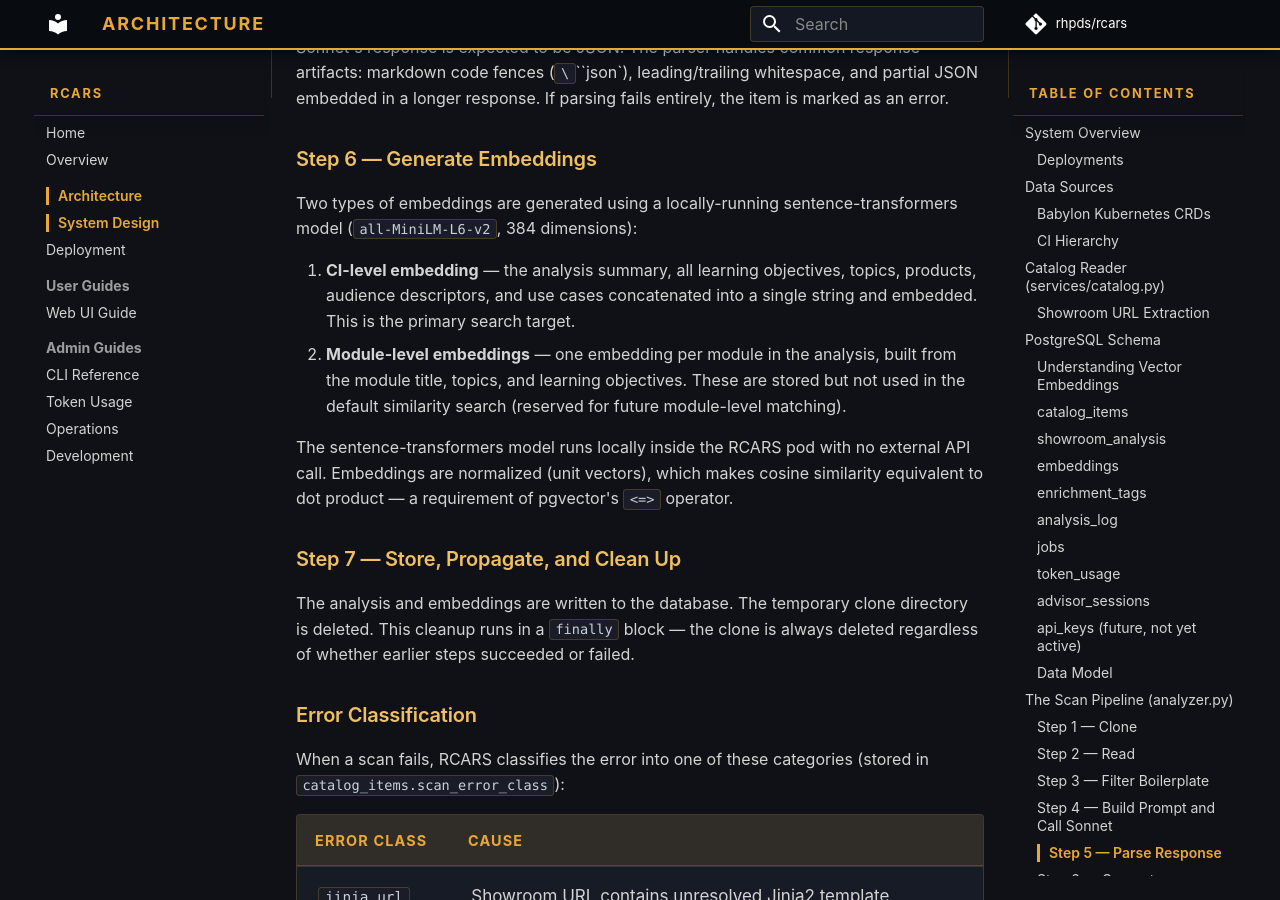
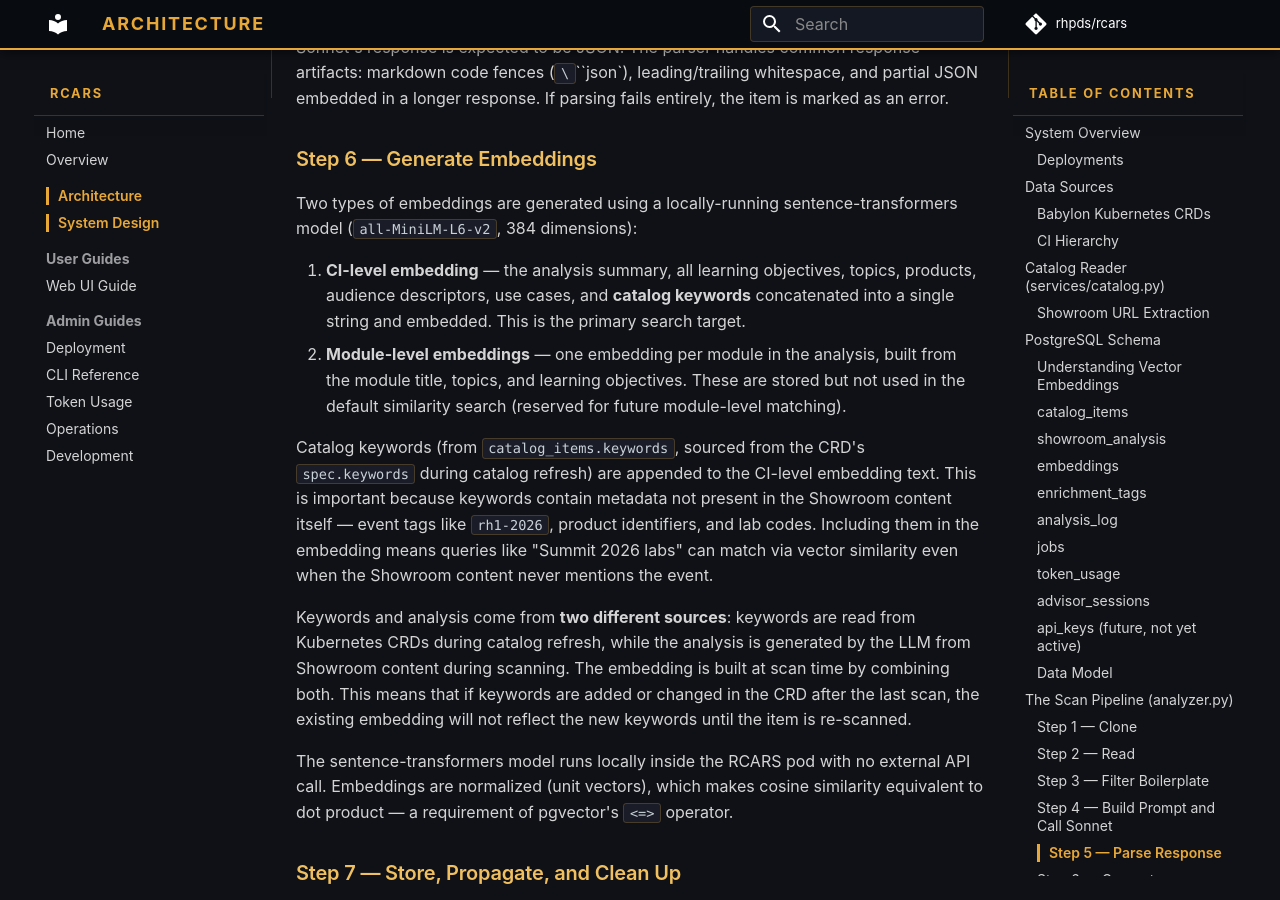
Before and after one commit to rhpds/rcars, an MkDocs documentation site: the page built from docs/architecture/system-design.md, in a window 1280 px wide and 900 px high, scrolled down 21312 px. Built offline with MkDocs 1.6.1 and Material for MkDocs 9.7.7, drawn with Linux system fonts in a browser that asks for light colours; comment, search, counter and statistics services are not loaded; some of the changed text lies outside the part shown.

Commit message:
docs: Document keyword embeddings, move deployment to admin guides
- Added keyword embedding explanation to system-design.md: how catalog
  keywords (from CRDs) are combined with analysis (from Showroom scanning)
  at embedding generation time, and why a full rescan is needed after
  keywords are added
- Updated embeddings table description to include catalog keywords
- Moved deployment.md from Architecture to Admin Guides section
- Updated cross-references in system-design.md and index.md

Co-Authored-By: Claude Opus 4.6 (1M context) <noreply@anthropic.com>

```diff
--- a/docs/architecture/system-design.md
+++ b/docs/architecture/system-design.md
@@ -228,7 +228,7 @@ Stores vector embeddings alongside the text they were generated from. Each row r
 
 Two embedding types are generated per analyzed item:
 
-- **`ci_summary`** — one embedding per catalog item, built from the full analysis: summary, learning objectives (stated and inferred), topics, products, audience, and use cases. This is what the similarity search runs against.
+- **`ci_summary`** — one embedding per catalog item, built from the full analysis (summary, learning objectives, topics, products, audience, use cases) plus catalog keywords from the CRD. This is what the similarity search runs against.
 - **`module`** — one embedding per lab module, built from the module title, topics, and learning objectives. Stored for potential future use in module-level matching; not used in the current default search.
 
 The `embedding` column uses pgvector's native `vector(384)` type. An IVFFlat index on this column enables approximate nearest-neighbor search, which is significantly faster than exact search at scale and precise enough for this use case.
@@ -482,8 +482,12 @@ Sonnet's response is expected to be JSON. The parser handles common response art
 
 Two types of embeddings are generated using a locally-running sentence-transformers model (`all-MiniLM-L6-v2`, 384 dimensions):
 
-1. **CI-level embedding** — the analysis summary, all learning objectives, topics, products, audience descriptors, and use cases concatenated into a single string and embedded. This is the primary search target.
+1. **CI-level embedding** — the analysis summary, all learning objectives, topics, products, audience descriptors, use cases, and **catalog keywords** concatenated into a single string and embedded. This is the primary search target.
 2. **Module-level embeddings** — one embedding per module in the analysis, built from the module title, topics, and learning objectives. These are stored but not used in the default similarity search (reserved for future module-level matching).
+
+Catalog keywords (from `catalog_items.keywords`, sourced from the CRD's `spec.keywords` during catalog refresh) are appended to the CI-level embedding text. This is important because keywords contain metadata not present in the Showroom content itself — event tags like `rh1-2026`, product identifiers, and lab codes. Including them in the embedding means queries like "Summit 2026 labs" can match via vector similarity even when the Showroom content never mentions the event.
+
+Keywords and analysis come from **two different sources**: keywords are read from Kubernetes CRDs during catalog refresh, while the analysis is generated by the LLM from Showroom content during scanning. The embedding is built at scan time by combining both. This means that if keywords are added or changed in the CRD after the last scan, the existing embedding will not reflect the new keywords until the item is re-scanned.
 
 The sentence-transformers model runs locally inside the RCARS pod with no external API call. Embeddings are normalized (unit vectors), which makes cosine similarity equivalent to dot product — a requirement of pgvector's `<=>` operator.
 
@@ -760,7 +764,7 @@ In local development, `RCARS_DEV_USER` bypasses auth entirely.
 
 ## Deployment
 
-RCARS runs as four separate deployments on OpenShift, all in the `rcars-dev` namespace. See [Deployment Guide](deployment.md) for full setup instructions.
+RCARS runs as four separate deployments on OpenShift, all in the `rcars-dev` namespace. See [Deployment Guide](../admin/deployment.md) for full setup instructions.
 
 Deployments are managed by an Ansible playbook (`ansible/deploy.yml`) with tagged execution:
 
--- a/mkdocs.yml
+++ b/mkdocs.yml
@@ -33,10 +33,10 @@ nav:
   - Overview: overview.md
   - Architecture:
       - System Design: architecture/system-design.md
-      - Deployment: architecture/deployment.md
   - User Guides:
       - Web UI Guide: user/web-guide.md
   - Admin Guides:
+      - Deployment: admin/deployment.md
       - CLI Reference: admin/cli-guide.md
       - Token Usage: admin/token-usage.md
       - Operations: admin/operations.md
```
Also changed, not shown: docs/index.md (+1 -1 lines), docs/admin/deployment.md (renamed from docs/architecture/deployment.md).
